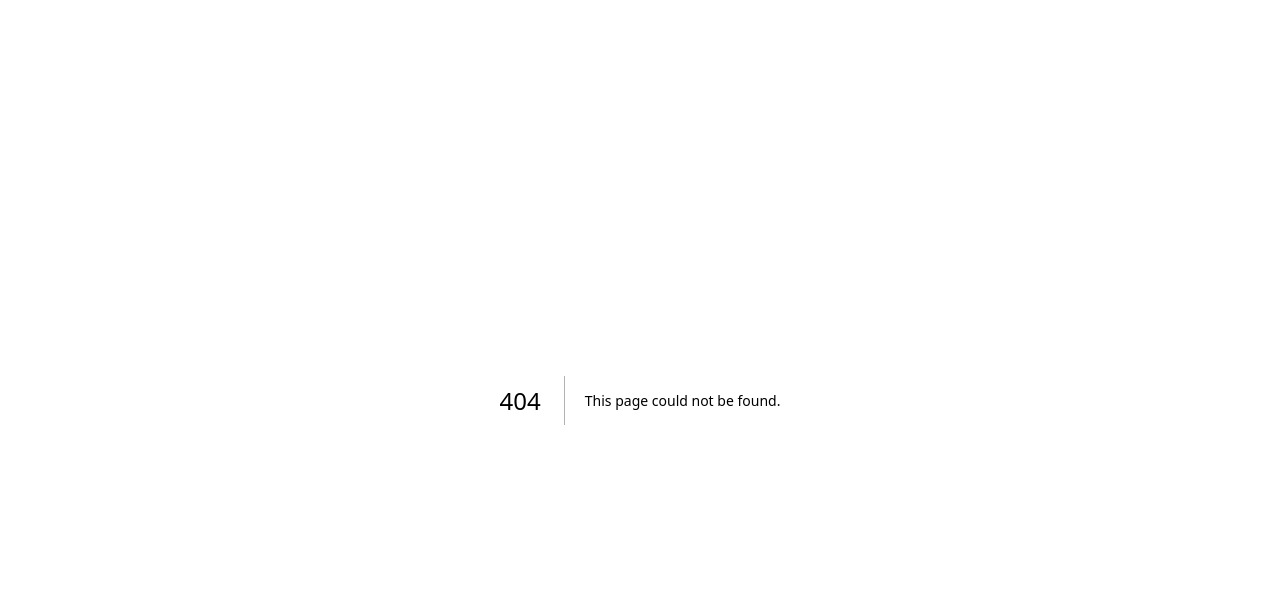
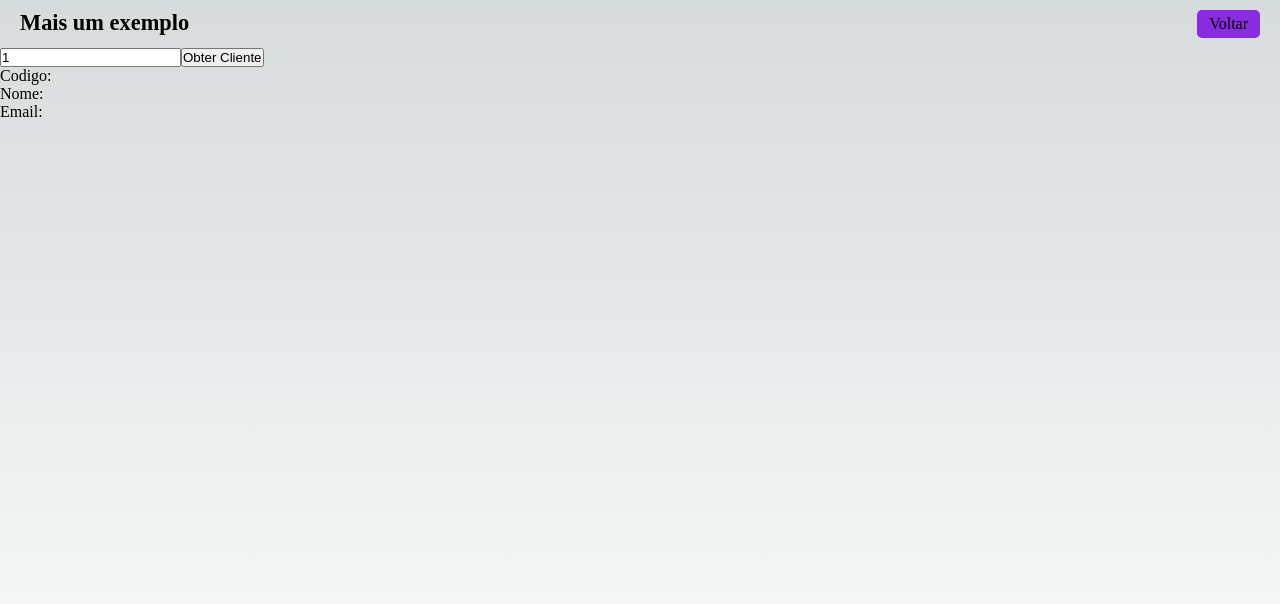
Before and after one commit to dronan/NextJS-Firebase, a Next.js app in the folder fundamentos/: page /integracao_1 in a window 1280 px wide. Before the commit this address had no page. Shown: the top 604 px of the page. Built offline with nearby package versions, Linux system fonts and the light colour scheme.

Commit message:
trabalhando com requisicoes a partir do front

```diff
--- a/fundamentos/src/pages/api/clientes/[codigo].js
+++ b/fundamentos/src/pages/api/clientes/[codigo].js
@@ -2,7 +2,7 @@
     const codigo = req.query.codigo
 
     res.status(200).json({
-        id: codigo,
+        codigo: codigo,
         nome: `Maria ${codigo}`,
         email: `maria${codigo}@xpto.com`,
     })
--- a/fundamentos/src/pages/index.jsx
+++ b/fundamentos/src/pages/index.jsx
@@ -17,6 +17,7 @@
                     <Navegador destino="/cliente/123" texto="Navegacao 02" cor="blue" />
                     <Navegador destino="/doisparametros/filial-x/12345" texto="Navegacao 02.1" cor="blue" />
                     <Navegador destino="/estado" texto="Componente com estado" cor="pink" />
+                    <Navegador destino="/integracao_1" texto="Componente de integracao" cor="violet" />
             </div>
         )
 }
--- /dev/null
+++ b/fundamentos/src/pages/integracao_1.jsx
@@ -0,0 +1,32 @@
+import Layout from "@/components/Layout"
+import { useState } from "react"
+
+export default function Integracao() {
+
+  const [codigo, setCodigo] = useState(1)
+  const [cliente, setCliente] = useState([])
+
+  function obterCliente(){
+    fetch('http://localhost:3000/api/clientes/123')
+    .then(resp => resp.json())
+    .then(dados => { console.log(dados); setCliente(dados)})
+    .catch(error => console.log(error))
+    .finally(() => console.log('Fim!'))
+  }
+
+  return (
+    <Layout>
+
+      <div>
+        <input type="number" value={codigo} onChange={e => setCodigo(e.target.value)} />
+        <button onClick={obterCliente}>Obter Cliente</button>
+      </div>
+
+      <ul>
+        <li> Codigo: {cliente.codigo} </li>
+        <li> Nome: {cliente.nome} </li>
+        <li> Email: {cliente.email} </li>
+      </ul>
+    </Layout>
+    )
+  }
```
